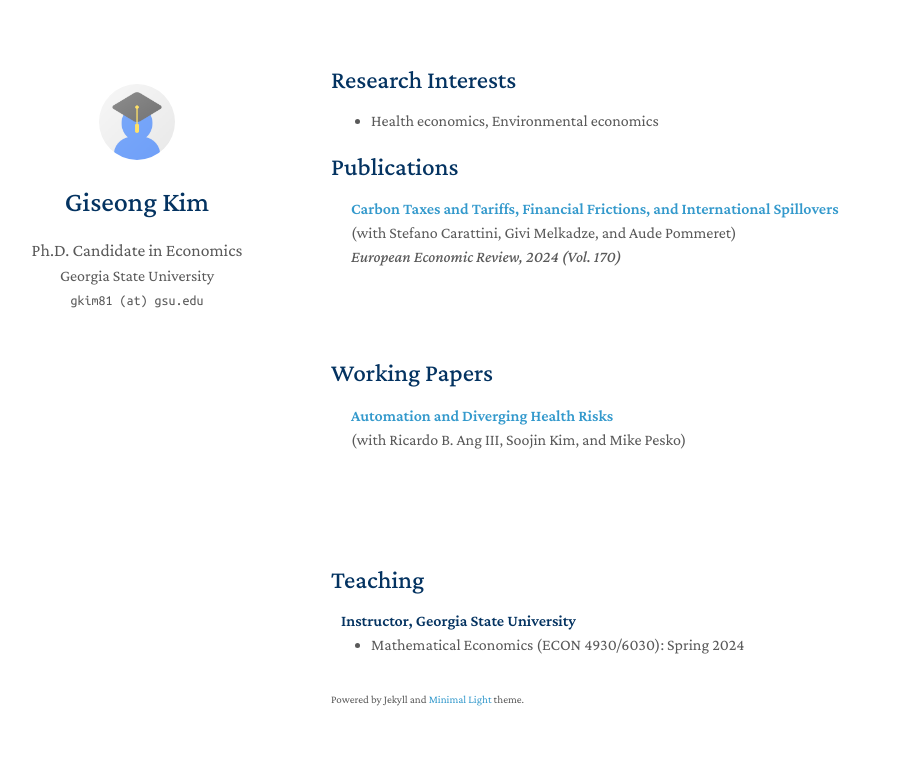
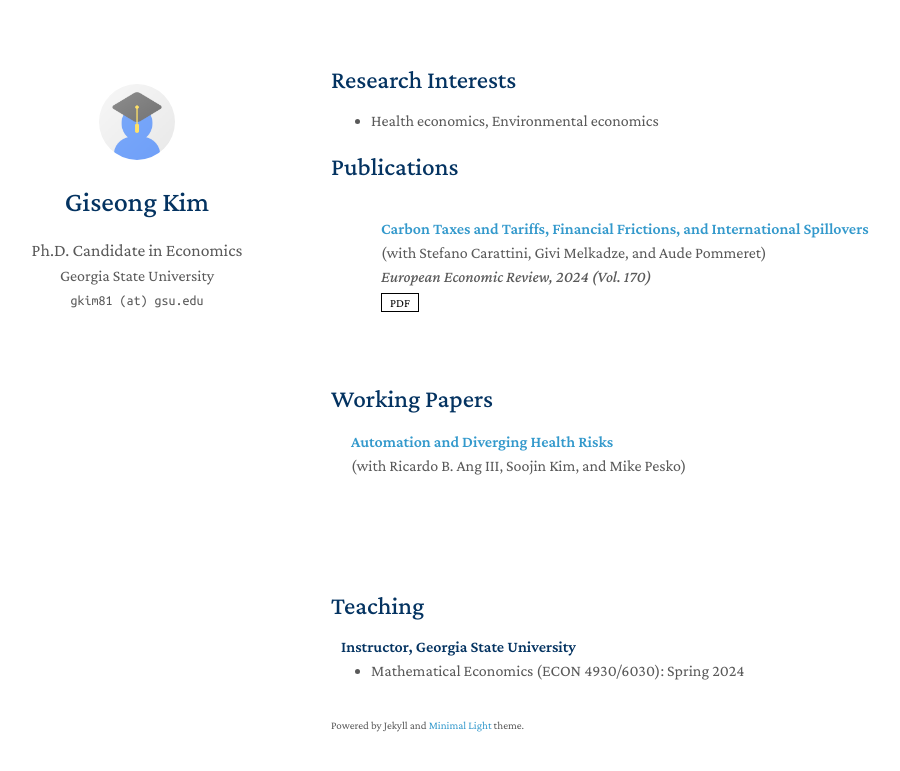
Before and after one commit to giseong-kim/giseong-kim.github.io, a Jekyll site: the page built from index.md, in a window 1280 px wide. Shown: the top 771 px of the page, without its empty margins (139-1039 px from the left). Built offline with Jekyll 4.4.1, drawn with Linux system fonts in a browser that asks for light colours; a style sheet for code colours, icons or effects is not loaded.

Commit message:
Update publications.md

```diff
--- a/_includes/publications.md
+++ b/_includes/publications.md
@@ -7,11 +7,39 @@
 
 <li>
 <div class="pub-row">
+  <div class="col-sm-3 abbr" style="position: relative;padding-right: 15px;padding-left: 15px;">
+    {% if link.image %}
+    <img src="{{ link.image }}" class="teaser img-fluid z-depth-1" style="width=100;height=40%">
+    {% if link.conference_short %}
+    <abbr class="badge">{{ link.conference_short }}</abbr>
+    {% endif %}
+    {% endif %}
+  </div>
   <div class="col-sm-9" style="position: relative;padding-right: 15px;padding-left: 20px;">
       <div class="title"><a href="{{ link.pdf }}">{{ link.title }}</a></div>
       <div class="author">{{ link.authors }}</div>
       <div class="periodical"><em>{{ link.conference }}</em>
       </div>
+    <div class="links">
+      {% if link.pdf %}
+      <a href="{{ link.pdf }}" class="btn btn-sm z-depth-0" role="button" target="_blank" style="font-size:12px;">PDF</a>
+      {% endif %}
+      {% if link.code %}
+      <a href="{{ link.code }}" class="btn btn-sm z-depth-0" role="button" target="_blank" style="font-size:12px;">Code</a>
+      {% endif %}
+      {% if link.page %}
+      <a href="{{ link.page }}" class="btn btn-sm z-depth-0" role="button" target="_blank" style="font-size:12px;">Project Page</a>
+      {% endif %}
+      {% if link.bibtex %}
+      <a href="{{ link.bibtex }}" class="btn btn-sm z-depth-0" role="button" target="_blank" style="font-size:12px;">BibTex</a>
+      {% endif %}
+      {% if link.notes %}
+      <strong> <i style="color:#e74d3c">{{ link.notes }}</i></strong>
+      {% endif %}
+      {% if link.others %}
+      {{ link.others }}
+      {% endif %}
+    </div>
   </div>
 </div>
 </li>
```
